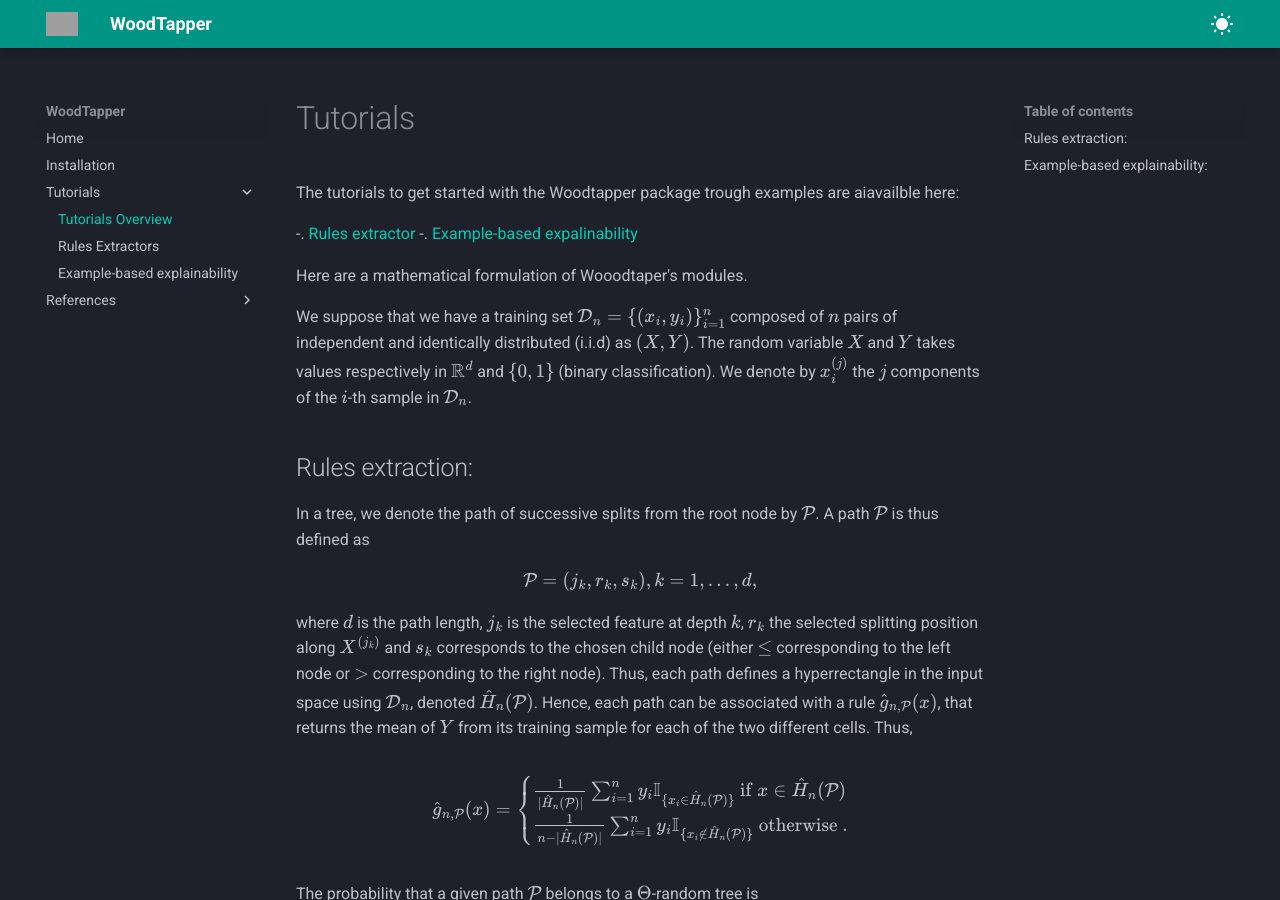
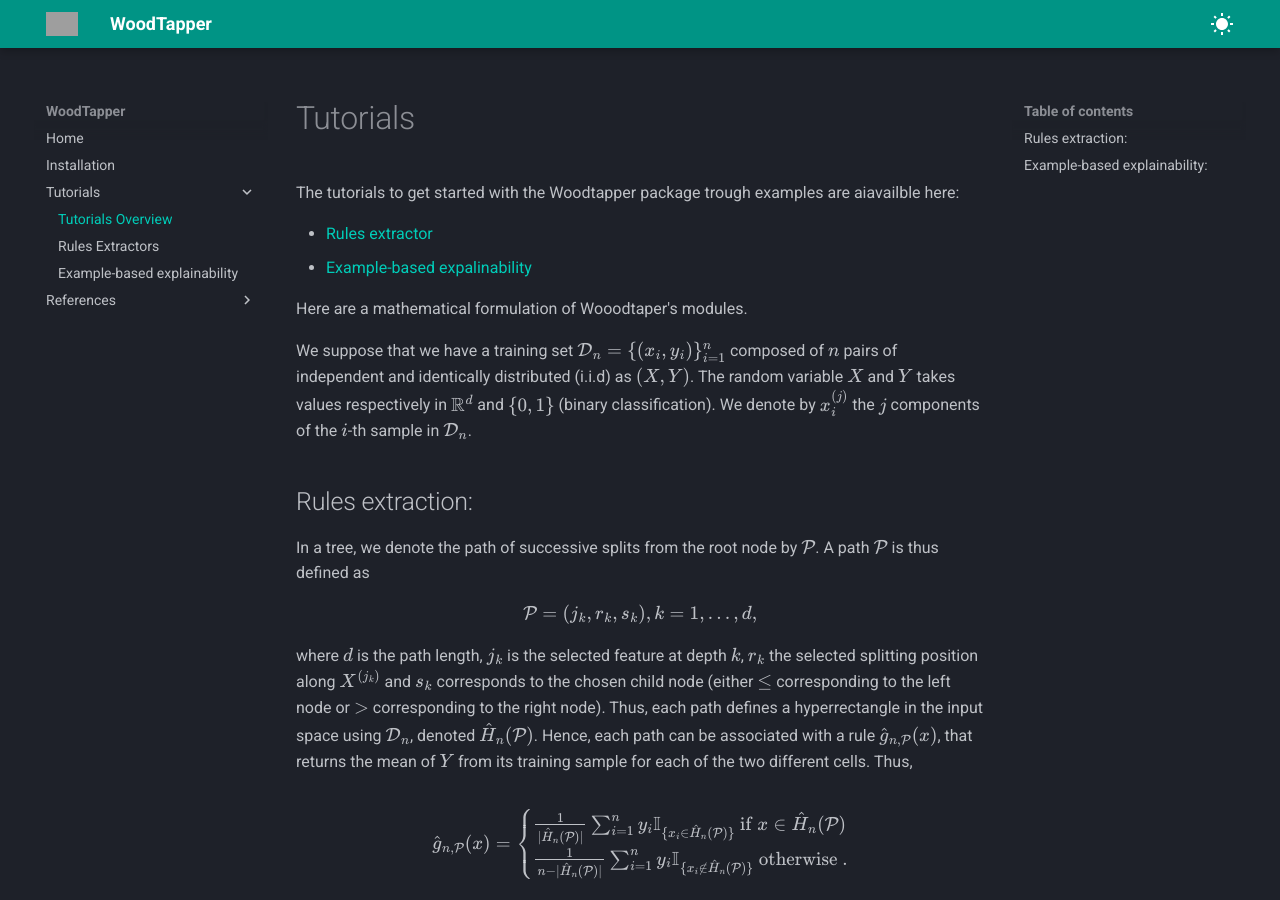
Before and after one commit to artefactory/woodtapper, an MkDocs documentation site: the page built from docs/0_tutorials.md, in a window 1280 px wide and 900 px high. Built offline with MkDocs 1.6.1 and Material for MkDocs 9.7.7, drawn with Linux system fonts in a browser that asks for light colours; grey boxes are pictures that could not be loaded.

Commit message:
Fix bullets points typo

```diff
--- a/docs/0_tutorials.md
+++ b/docs/0_tutorials.md
@@ -2,8 +2,8 @@
 
  The tutorials to get started with the Woodtapper package trough examples are aiavailble here:
 
-  -. [Rules extractor](1_tutorials.md)
-  -. [Example-based expalinability](2_tutorials_example_exp.md)
+  - [Rules extractor](1_tutorials.md)
+  - [Example-based expalinability](2_tutorials_example_exp.md)
 
 Here are a mathematical formulation of Wooodtaper's modules.
 
```
